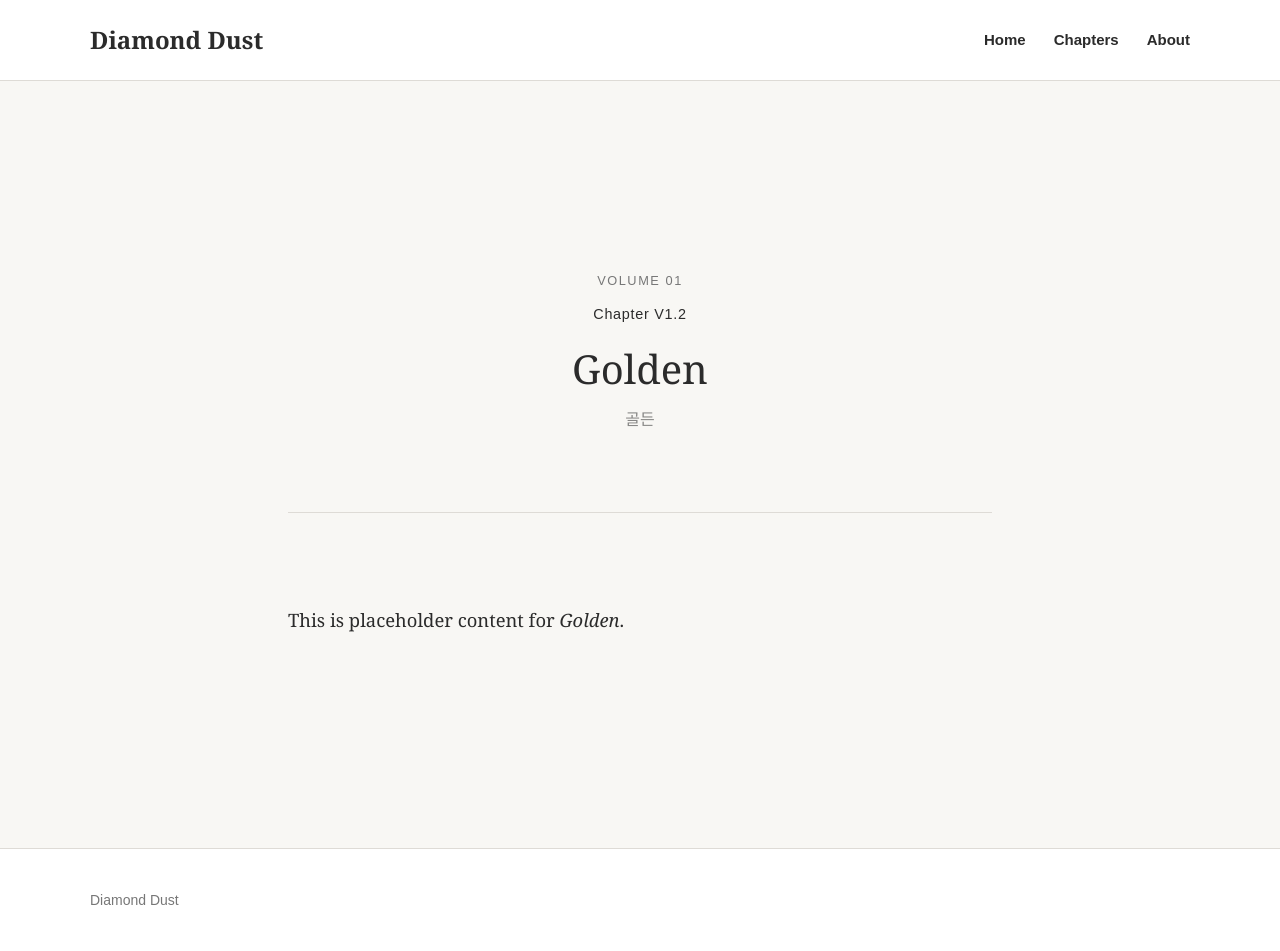
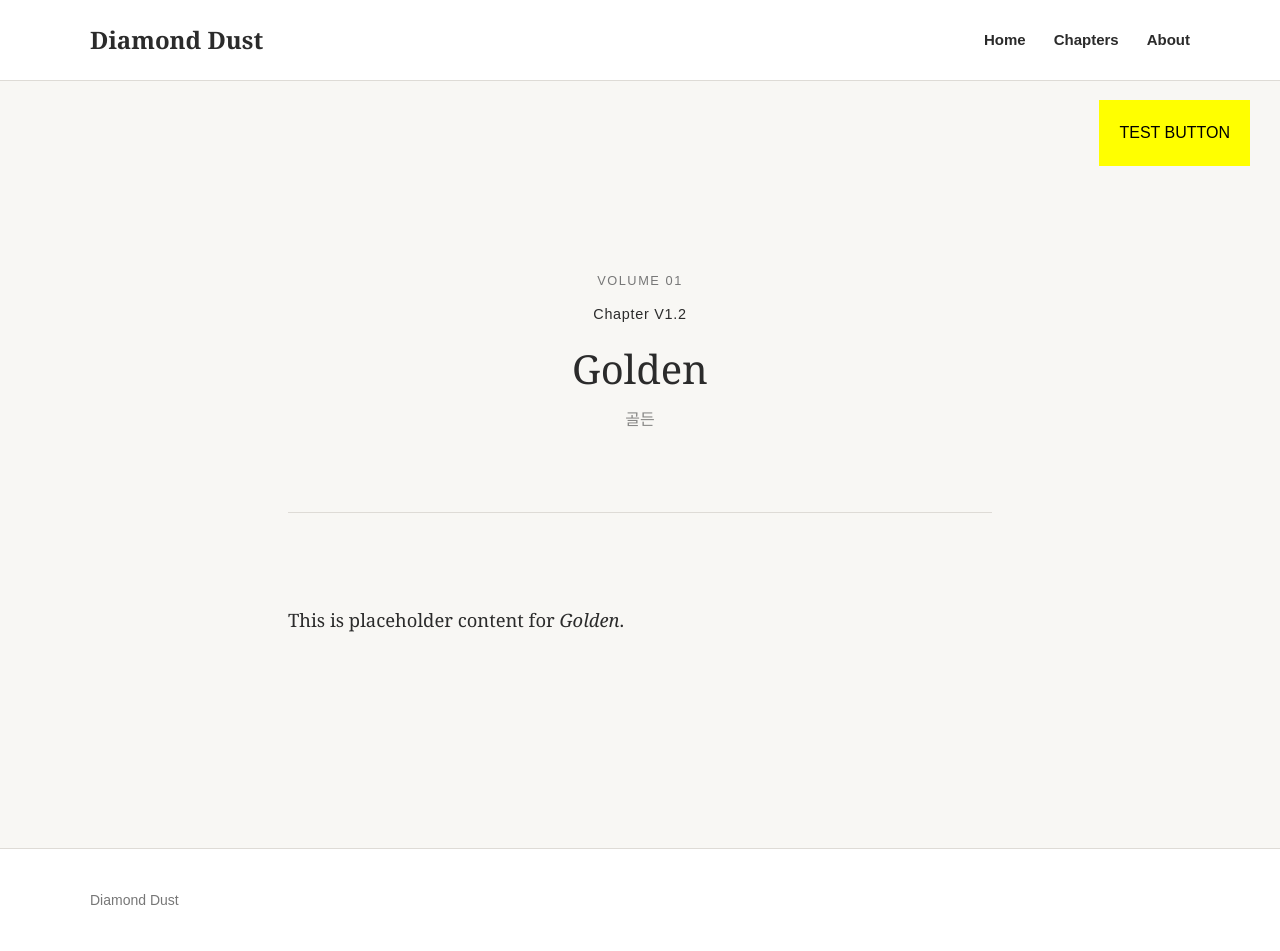
Before and after one commit to honeebuni/diamond-dust, a Jekyll site: the page built from _chapters/v1-2.md, in a window 1280 px wide. Built offline with Jekyll 4.4.1, drawn with Linux system fonts in a browser that asks for light colours.

Commit message:
Add fixed position test button to chapter layout

```diff
--- a/_layouts/chapter.html
+++ b/_layouts/chapter.html
@@ -17,6 +17,10 @@
 
 
 <body>
+
+    <div style="position: fixed; top: 100px; right: 30px; z-index: 99999; background: yellow; color: black; padding: 20px; font-family: sans-serif;">
+    TEST BUTTON
+</div>
 
     <div class="reading-progress" aria-hidden="true">
     <div class="reading-progress-bar"></div>
```
